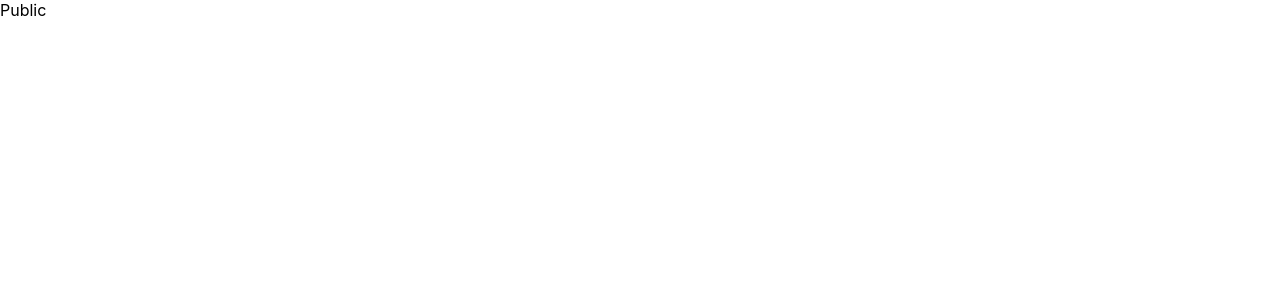
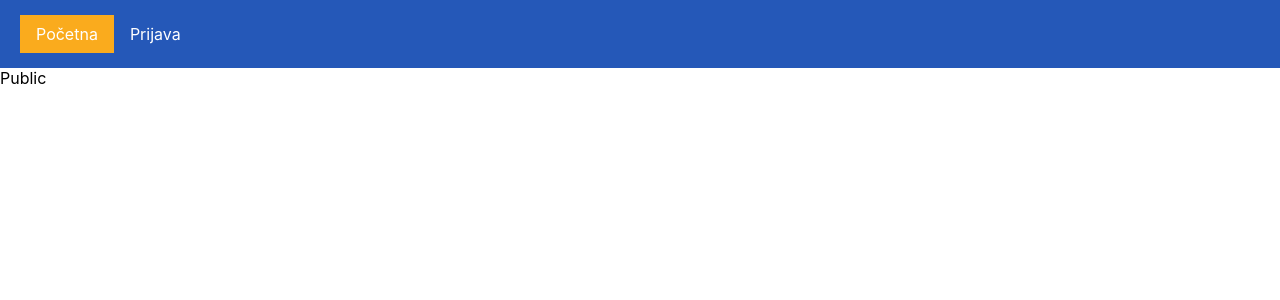
Before and after one commit to igorlakic2/news-app, a React app: page / in a window 1280 px wide. Shown: the top 300 px of the page. Built offline with nearby package versions, Linux system fonts and the light colour scheme.

Commit message:
routing fix

```diff
--- /dev/null
+++ b/src/components/Header/Header.js
@@ -0,0 +1,73 @@
+import React from "react";
+import styled from "styled-components";
+import { Link } from "react-router-dom";
+import "./style.css";
+import { useAuth } from "../../routing/useAuth";
+
+const HeaderDiv = styled.div`
+  background-color: #2558b8;
+  padding: 15px 0 15px 20px;
+  display: flex;
+  align-items: flex-end;
+
+  @media only screen and (max-width: 750px) {
+    flex-direction: column;
+    align-items: baseline;
+  }
+`;
+
+const Header = ({ pages }) => {
+  const { logout } = useAuth();
+  const value = window.localStorage.getItem("user");
+  /* eslint-disable */
+  const url = window.location.href.split("/");
+
+  console.log(url[url.length - 1]);
+
+  return (
+    <HeaderDiv>
+      {/* <div style={{ width: "300px" }}>
+        <Link to="/pocetna">
+          <img src="/ostrog_logo.png" alt="Logo" width="70%" />
+        </Link>
+      </div> */}
+      <nav>
+        <div>
+          <ul>
+            {pages.map((page, id) => (
+              <li
+                key={id}
+                // className={
+                //   window.location.href.includes(page.path) ? "active" : ""
+                // }
+                className={
+                  `/${url[url.length - 1]}` === page.path ? "active" : ""
+                }
+              >
+                <Link to={page.path}>{page.label}</Link>
+              </li>
+            ))}
+            {value && value !== "null" && (
+              <li>
+                <a onClick={logout} style={{ cursor: "pointer" }}>
+                  Odjava
+                </a>
+              </li>
+            )}
+          </ul>
+        </div>
+        <div>
+          <ul>
+            <li
+              className={`${url[url.length - 1]}` === "prijava" ? "active" : ""}
+            >
+              <Link to="/prijava">Prijava</Link>
+            </li>
+          </ul>
+        </div>
+      </nav>
+    </HeaderDiv>
+  );
+};
+
+export default Header;
--- /dev/null
+++ b/src/components/Header/style.css
@@ -0,0 +1,47 @@
+nav{
+    display: flex;
+}
+nav ul {
+    list-style-type: none;
+    margin: 0;
+    padding: 0;
+    overflow: hidden;
+    background-color: #2558b8;
+  }
+
+  li {
+    float: left;
+
+    text-align: center;
+    flex-grow: 1;
+    position: relative;
+    border-right: 2px white solid;
+  }
+  li:last-child {
+    border-right: none;
+  }
+  li a {
+    display: block;
+    color: white;
+    text-align: center;
+    padding: 9px 16px;
+    text-decoration: none;
+  }
+  li a:hover {
+    background-color: #4b88eb;
+  }
+
+  /* li a:hover:not(.active) {
+    background-color: #2558b8;
+  } */
+
+  .active {
+    background-color: #faab1d;
+  }
+
+  @media only screen and (max-width: 400px) {
+    li a {
+      padding: 12px 7px;
+      font-size: 14px;
+    }
+  }
--- a/src/routing/HomeLayout.js
+++ b/src/routing/HomeLayout.js
@@ -1,5 +1,6 @@
 import React from "react";
 import { Navigate, useOutlet } from "react-router-dom";
+import Header from "../components/Header/Header";
 // import Header from "../components/Header/Header";
 import { useAuth } from "./useAuth";
 
@@ -13,7 +14,8 @@ export const HomeLayout = () => {
 
   return (
     <div>
-      {/* <Header /> */}
+      <Header pages={[{ label: "Početna", path: "/" }]} />
+
       {outlet}
     </div>
   );
--- a/src/routing/ProtectedLayout.js
+++ b/src/routing/ProtectedLayout.js
@@ -1,5 +1,6 @@
 import React from "react";
 import { Navigate, useOutlet } from "react-router-dom";
+import Header from "../components/Header/Header";
 import { useAuth } from "./useAuth";
 // import AdminHeader from "../components/Header/AdminHeader";
 // ...
@@ -14,7 +15,7 @@ export const ProtectedLayout = () => {
 
   return (
     <div>
-      {/* <AdminHeader /> */}
+      <Header pages={[]} />
       {outlet}
     </div>
   );
```
Also changed, not shown: 1 other file (tests, documents, lock files or other folders).
